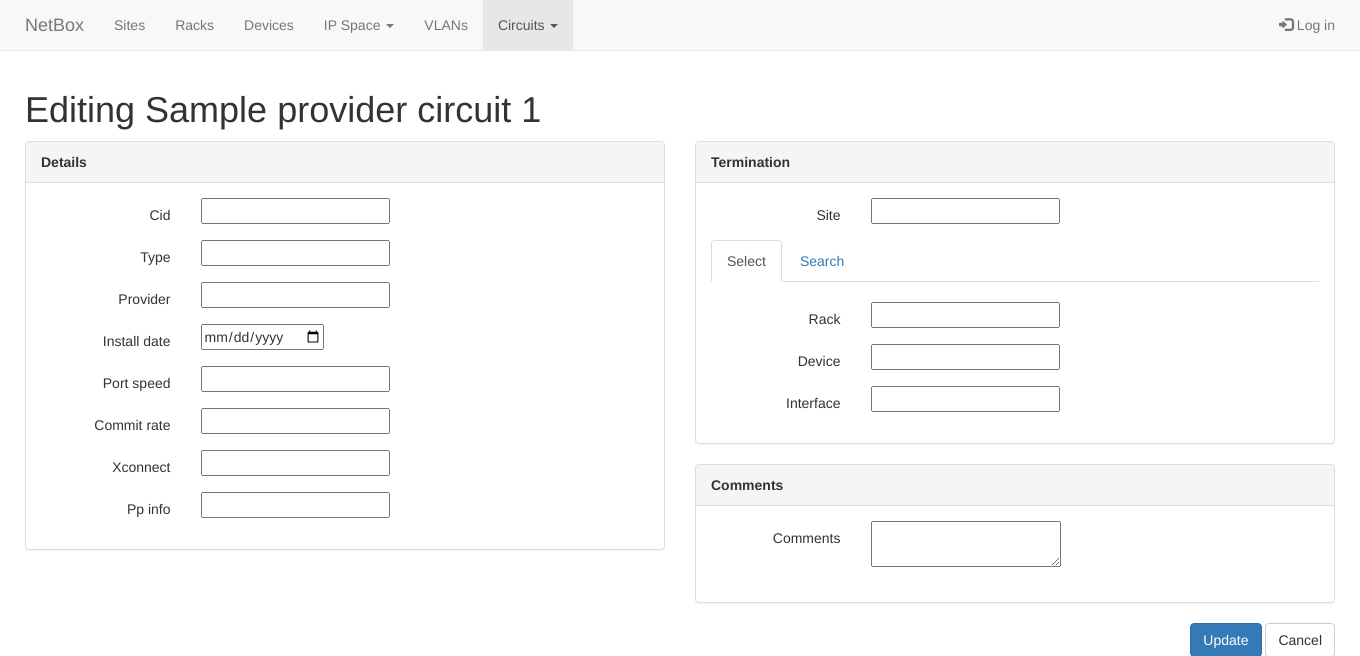
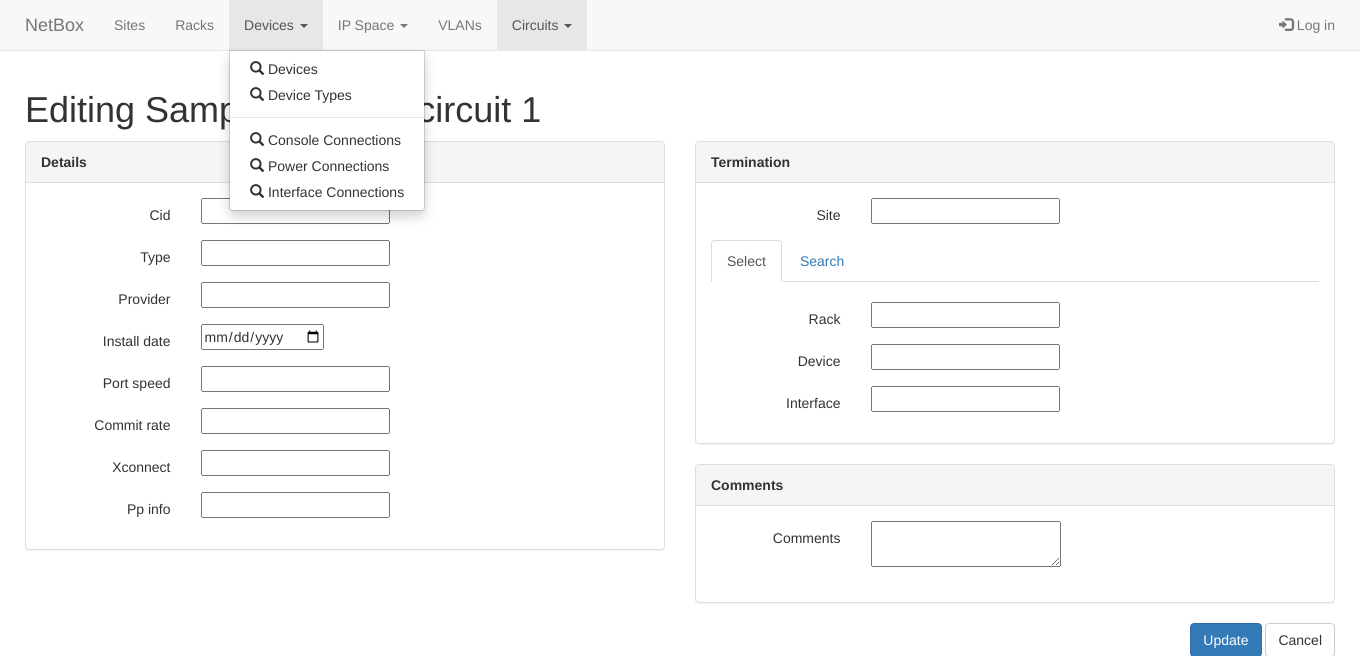
Before and after one commit to mfreire01/Netbox-Practice, a Django app: template netbox/templates/circuits/circuit_edit.html in a window 1360 px wide, after a click on "Devices". Shown: the top 656 px of the page. Run offline with Django 3.2, Linux system fonts and the light colour scheme; the template is opened without the code that fills it: most values are stand-ins (such as "Sample title", 1, 10 or a date in 2020); form fields are guessed from the names that the template uses; some libraries are stand-ins or nearby versions.

Commit message:
Added DeviceType views to navigation menu

```diff
--- a/netbox/templates/_base.html
+++ b/netbox/templates/_base.html
@@ -39,32 +39,41 @@
                             <a href="{% url 'dcim:rack_list' %}">Racks</a>
                         {% endif %}
                     </li>
-                    <li class="dropdown{% if '/devices/' in request.path %} active{% endif %}">
-                        {% if perms.dcim.add_device %}
+                    <li class="dropdown{% if '/devices/' in request.path or '/device-types/' in request.path or '-connections/' in request.path %} active{% endif %}">
                             <a href="#" class="dropdown-toggle" data-toggle="dropdown" role="button" aria-haspopup="true" aria-expanded="false">Devices <span class="caret"></span></a>
                             <ul class="dropdown-menu">
                                 <li><a href="{% url 'dcim:device_list' %}"><i class="glyphicon glyphicon-search" aria-hidden="true"></i> Devices</a></li>
-                                <li><a href="{% url 'dcim:device_add' %}"><i class="glyphicon glyphicon-plus" aria-hidden="true"></i> Add a Device</a></li>
-                                <li><a href="{% url 'dcim:device_import' %}"><i class="glyphicon glyphicon-import" aria-hidden="true"></i> Import Devices</a></li>
+                                {% if perms.dcim.add_device %}
+                                    <li><a href="{% url 'dcim:device_add' %}"><i class="glyphicon glyphicon-plus" aria-hidden="true"></i> Add a Device</a></li>
+                                    <li><a href="{% url 'dcim:device_import' %}"><i class="glyphicon glyphicon-import" aria-hidden="true"></i> Import Devices</a></li>
+                                {% endif %}
+                                {% if perms.ipam.add_device or perms.ipam.add_devicetype %}
+                                    <li class="divider"></li>
+                                {% endif %}
+                                <li><a href="{% url 'dcim:devicetype_list' %}"><i class="glyphicon glyphicon-search" aria-hidden="true"></i> Device Types</a></li>
+                                {% if perms.dcim.add_device %}
+                                    <li><a href="{% url 'dcim:devicetype_add' %}"><i class="glyphicon glyphicon-plus" aria-hidden="true"></i> Add a Device Type</a></li>
+                                {% endif %}
                                 <li class="divider"></li>
                                 <li><a href="{% url 'dcim:console_connections_list' %}"><i class="glyphicon glyphicon-search" aria-hidden="true"></i> Console Connections</a></li>
                                 {% if perms.dcim.change_consoleport %}
                                     <li><a href="{% url 'dcim:console_connections_import' %}"><i class="glyphicon glyphicon-import" aria-hidden="true"></i> Import Console Connections</a></li>
                                 {% endif %}
-                                <li class="divider"></li>
+                                {% if perms.ipam.change_consoleport or perms.ipam.change_powerport %}
+                                    <li class="divider"></li>
+                                {% endif %}
                                 <li><a href="{% url 'dcim:power_connections_list' %}"><i class="glyphicon glyphicon-search" aria-hidden="true"></i> Power Connections</a></li>
                                 {% if perms.dcim.change_powerport %}
                                     <li><a href="{% url 'dcim:power_connections_import' %}"><i class="glyphicon glyphicon-import" aria-hidden="true"></i> Import Power Connections</a></li>
                                 {% endif %}
-                                <li class="divider"></li>
+                                {% if perms.ipam.change_powerport or perms.ipam.add_interfaceconnection %}
+                                    <li class="divider"></li>
+                                {% endif %}
                                 <li><a href="{% url 'dcim:interface_connections_list' %}"><i class="glyphicon glyphicon-search" aria-hidden="true"></i> Interface Connections</a></li>
                                 {% if perms.dcim.add_interfaceconnection %}
                                     <li><a href="{% url 'dcim:interface_connections_import' %}"><i class="glyphicon glyphicon-import" aria-hidden="true"></i> Import Interface Connections</a></li>
                                 {% endif %}
                             </ul>
-                        {% else %}
-                            <a href="{% url 'dcim:device_list' %}">Devices</a>
-                        {% endif %}
                     </li>
                     <li class="dropdown{% if '/ip-addresses/' in request.path or '/prefixes/' in request.path or '/aggregates/' in request.path %} active{% endif %}">
                         <a href="#" class="dropdown-toggle" data-toggle="dropdown" role="button" aria-haspopup="true" aria-expanded="false">IP Space <span class="caret"></span></a>
```
